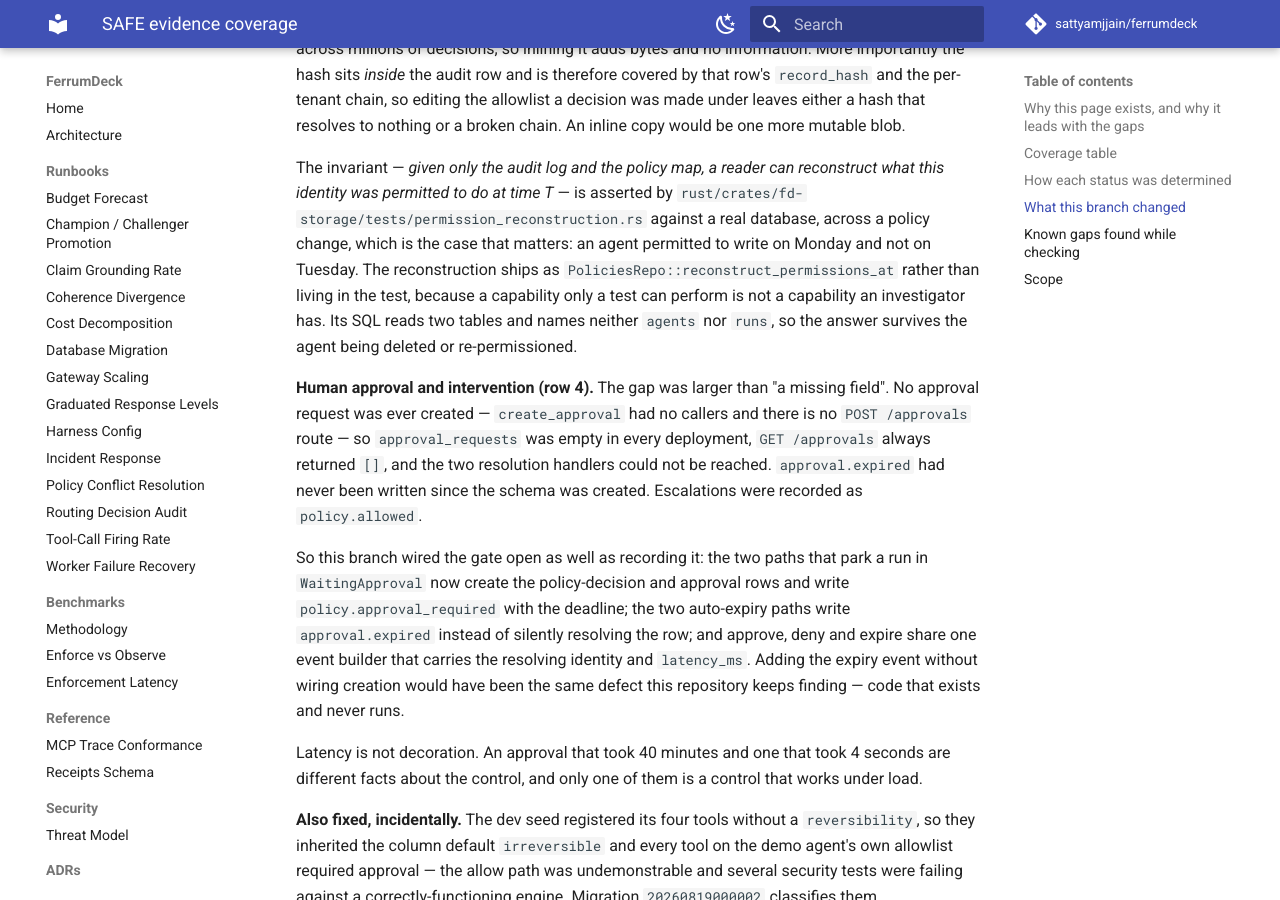
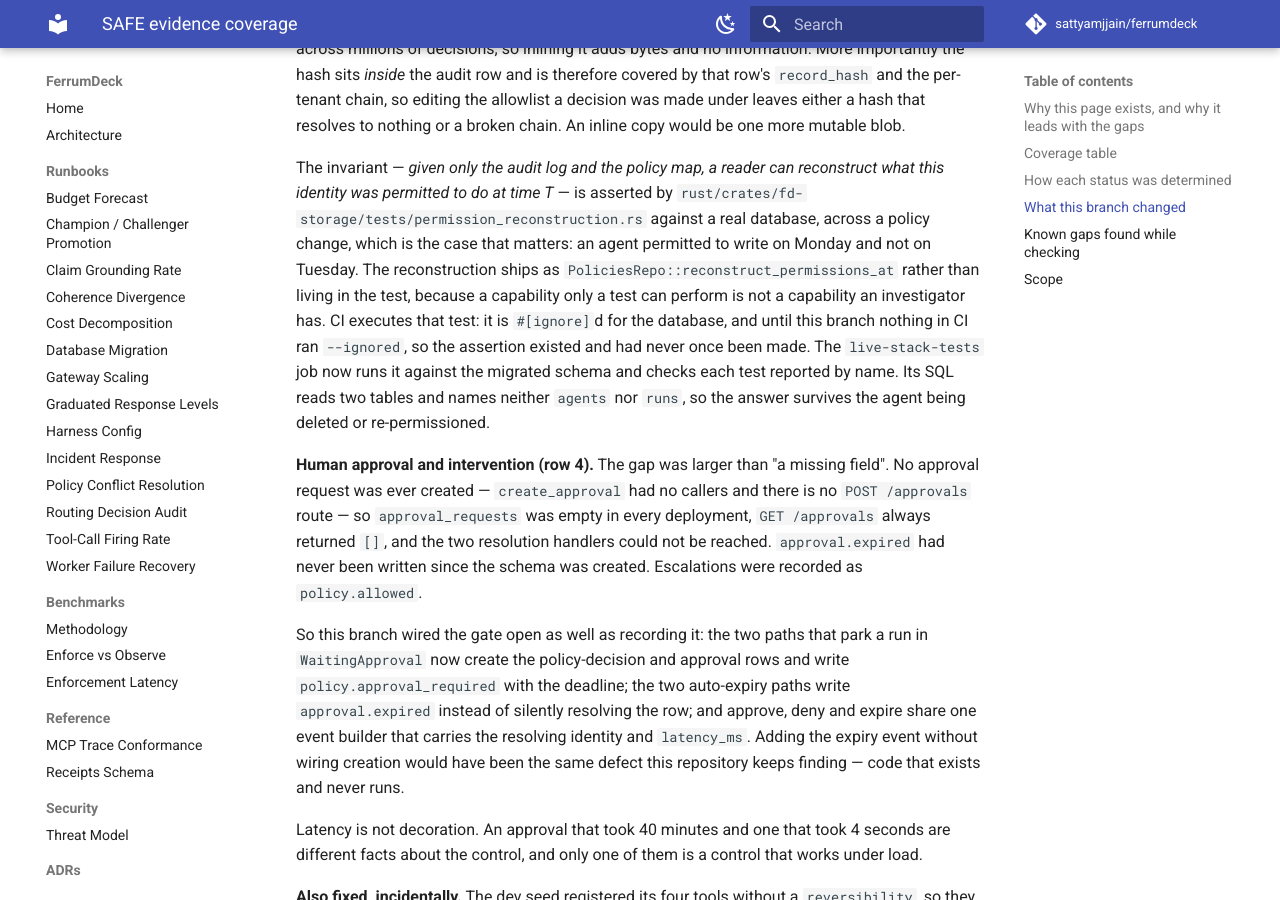
Before and after one commit to sattyamjjain/ferrumdeck, an MkDocs documentation site: the page built from docs/compliance/safe-evidence-coverage.md, in a window 1280 px wide and 900 px high, scrolled down 5214 px. Built offline with MkDocs 1.6.1 and Material for MkDocs 9.7.7, drawn with Linux system fonts in a browser that asks for light colours; comment, search, counter and statistics services are not loaded.

Commit message:
fix(ci): execute the Rust integration tests, and stop them passing vacuously
permission_reconstruction.rs asserts this release's central invariant -- that
an investigator can answer "what was this identity permitted to do at time T"
from the audit log alone. It had never run in CI.

Three defects, all the class this release is about:

* Nothing in CI ran `--ignored`. `make test-integration` is the only caller
  and no workflow invokes it.
* That target could not have passed anyway: a bare
  `cargo test --workspace -- --ignored` also force-runs the `ignore`-marked
  doctest in fd-audit/src/lib.rs, illustrative pseudo-code referencing the
  `ferrumdeck` umbrella that does not compile there.
* Each test returned early *reporting ok* when DATABASE_URL was unset, so even
  a correctly wired job could have gone green having connected to nothing --
  the same vacuous pass the eval harness was caught doing in 0.8.7.

live-stack-tests now runs `cargo test --workspace --lib --tests -- --ignored`
against the migrated schema, placed after the readiness wait because the schema
comes from the gateway's startup migrations, and asserts each of the four tests
reported by name: an exit code proves nothing when the skip path passes. The
tests default to the dev database and fail loudly when it is absent, following
the convention fd_storage::migrations's own ignored tests already used. The
Makefile target is scoped to match.

Verified both directions: 4 pass against a live database; both reconstruction
tests fail with "connect to the dev database (make dev-up): PoolTimedOut"
against a dead one.

Co-Authored-By: Claude Opus 5 (1M context) <noreply@anthropic.com>
Claude-Session: https://claude.ai/code/session_01N4Kxi8778aJiQK2Rp79oMD

```diff
--- a/docs/compliance/safe-evidence-coverage.md
+++ b/docs/compliance/safe-evidence-coverage.md
@@ -122,7 +122,10 @@ identity was permitted to do at time T* — is asserted by
 `rust/crates/fd-storage/tests/permission_reconstruction.rs` against a real database, across a policy
 change, which is the case that matters: an agent permitted to write on Monday and not on Tuesday.
 The reconstruction ships as `PoliciesRepo::reconstruct_permissions_at` rather than living in the
-test, because a capability only a test can perform is not a capability an investigator has. Its SQL
+test, because a capability only a test can perform is not a capability an investigator has. CI executes
+that test: it is `#[ignore]`d for the database, and until this branch nothing in CI ran `--ignored`,
+so the assertion existed and had never once been made. The `live-stack-tests` job now runs it
+against the migrated schema and checks each test reported by name. Its SQL
 reads two tables and names neither `agents` nor `runs`, so the answer survives the agent being
 deleted or re-permissioned.
 
```
Also changed, not shown: CHANGELOG.md (+2 -0 lines), 3 other files.
